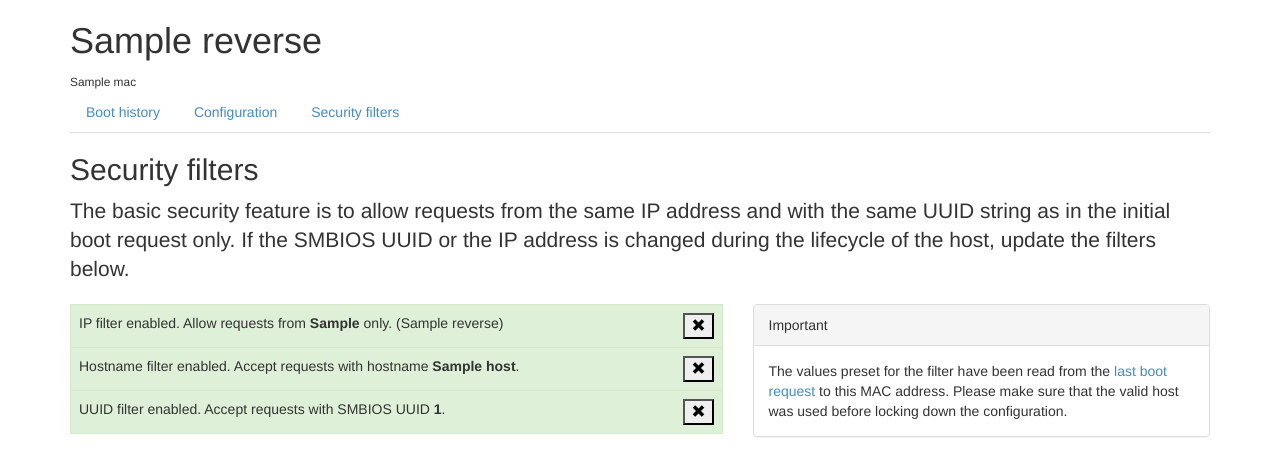
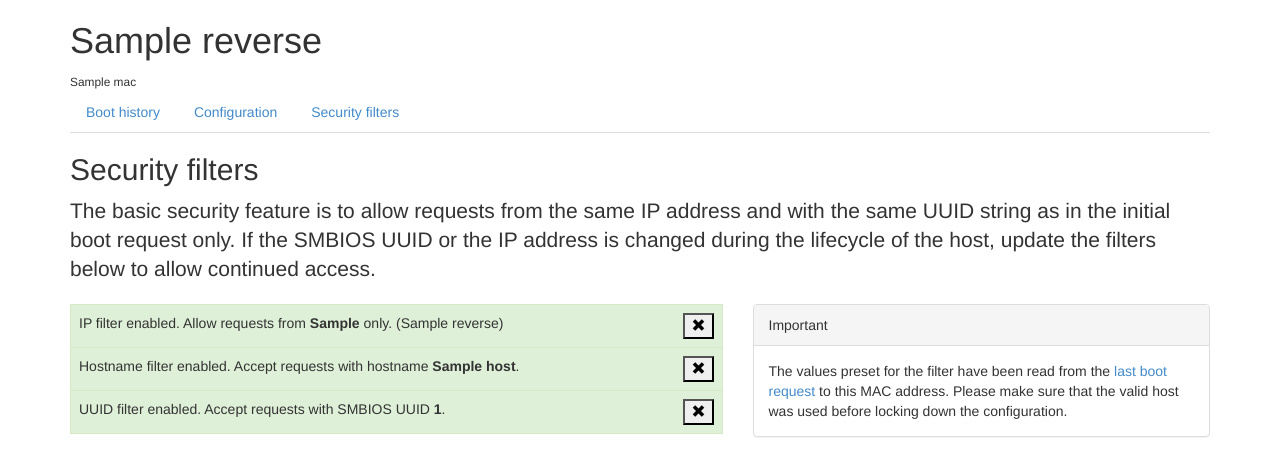
Before and after one commit to Redpill-Linpro/kickoff, a Python web app: template kickoff/app/templates/mac_security.html in a window 1280 px wide. Shown: the part 51-527 px from the top of the page. Run offline with Jinja, Linux system fonts and the light colour scheme; the template is opened without the code that fills it: most values are stand-ins (such as "Sample title", 1, 10 or a date in 2020); some libraries are stand-ins or nearby versions.

Commit message:
development

```diff
--- a/kickoff/app/templates/mac_security.html
+++ b/kickoff/app/templates/mac_security.html
@@ -6,7 +6,7 @@
 
 <h2>Security filters</h2>
 <p class="lead">
-  The basic security feature is to allow requests from the same IP address and with the same UUID string as in the initial boot request only. If the SMBIOS UUID or the IP address is changed during the lifecycle of the host, update the filters below.
+  The basic security feature is to allow requests from the same IP address and with the same UUID string as in the initial boot request only. If the SMBIOS UUID or the IP address is changed during the lifecycle of the host, update the filters below to allow continued access.
 </p>
 
 <div class="row">
```
